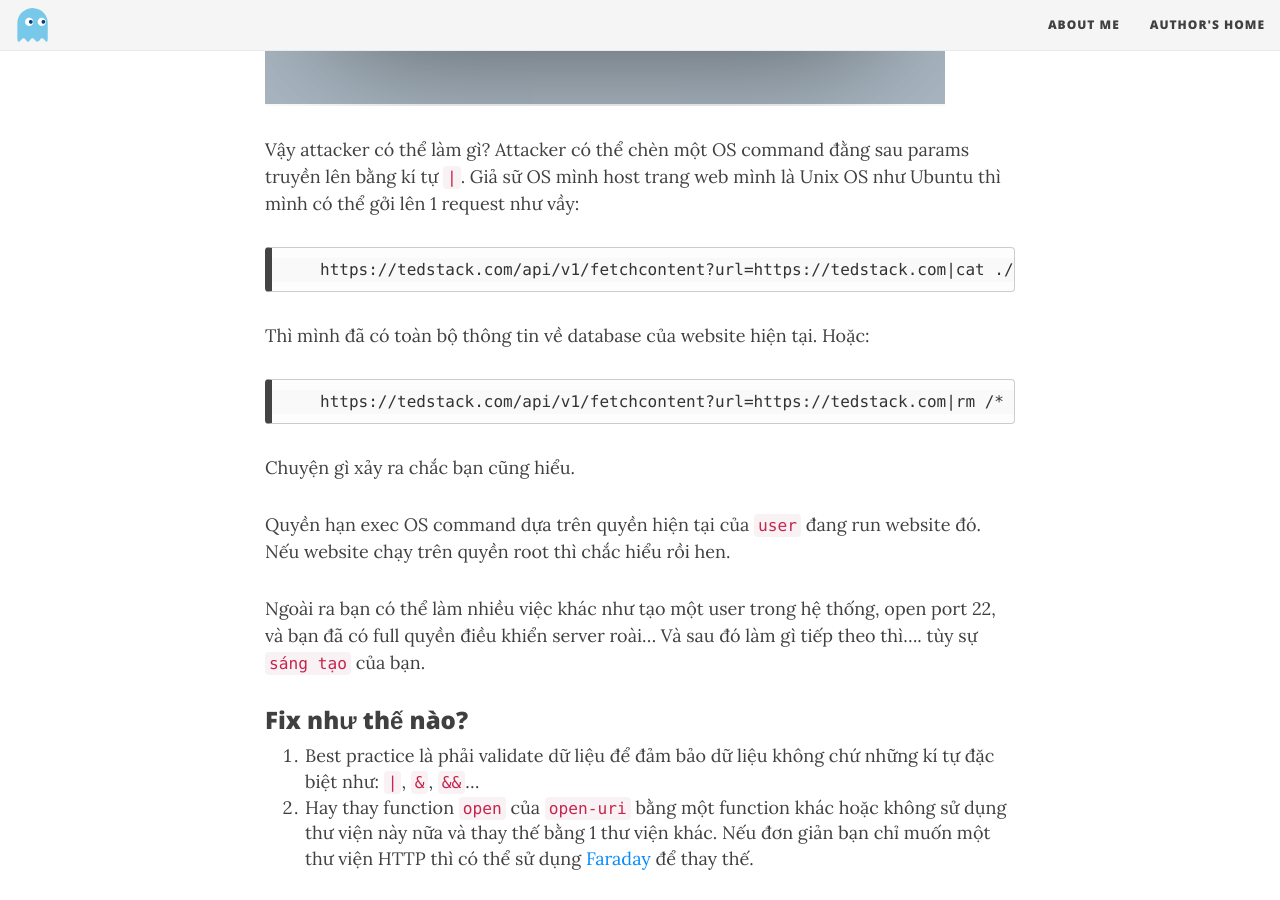
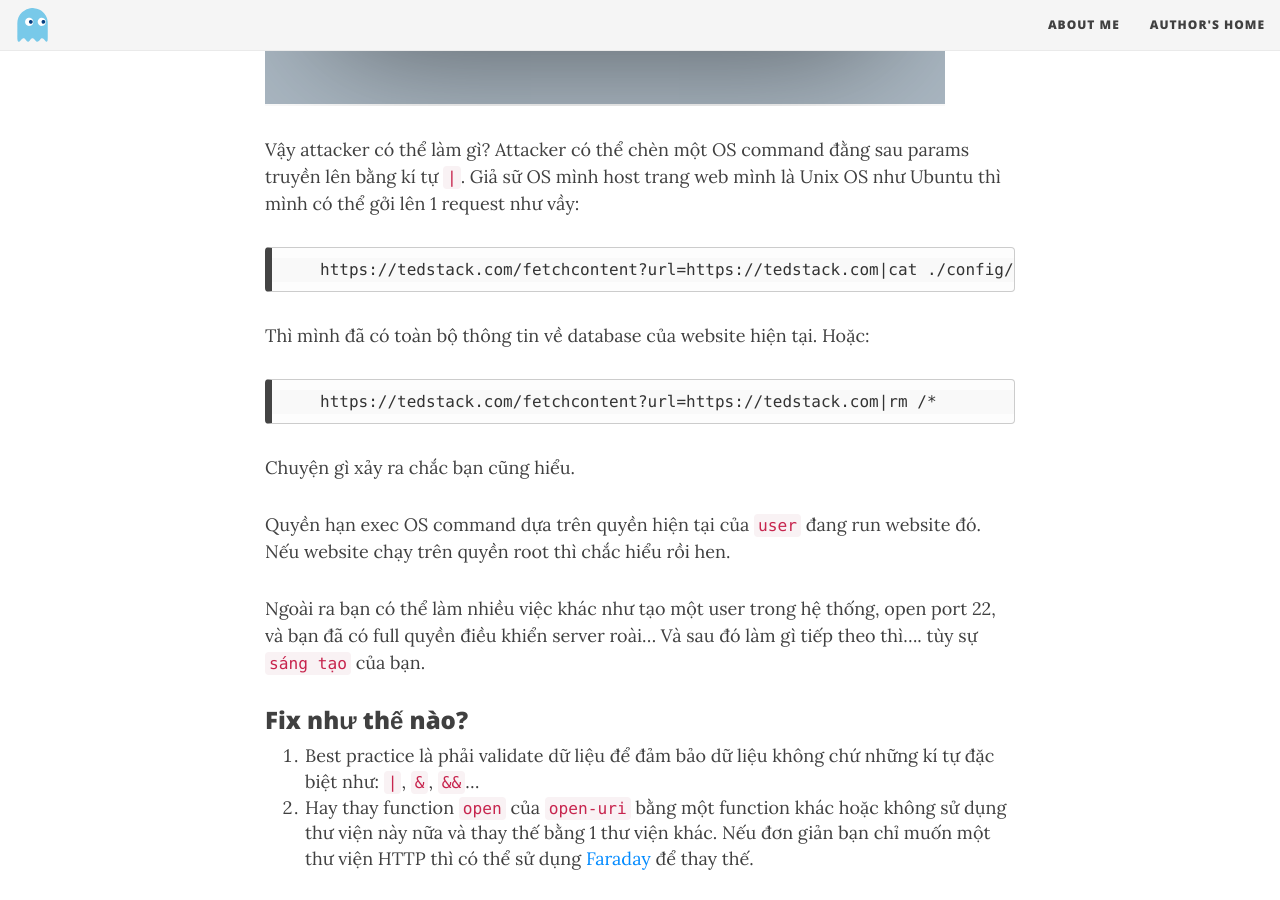
Before and after one commit to thorvn/th0j.github.io, a Jekyll site: the page built from _posts/2018-08-03-lo-hong-o-thu-vien-open-uri.md, in a window 1280 px wide and 900 px high, scrolled down 2510 px. Built offline with Jekyll 4.4.1, drawn with Linux system fonts in a browser that asks for light colours; nearby versions of some CDN libraries.

Commit message:
fix typo

```diff
--- a/_posts/2018-08-03-lo-hong-o-thu-vien-open-uri.md
+++ b/_posts/2018-08-03-lo-hong-o-thu-vien-open-uri.md
@@ -32,12 +32,12 @@
 Vậy attacker có thể làm gì?
 Attacker có thể chèn một OS command đằng sau params truyền lên bằng kí tự `|`. Giả sữ OS mình host trang web mình là Unix OS như Ubuntu thì mình có thể  gởi lên 1 request như vầy:
 
-        https://tedstack.com/api/v1/fetchcontent?url=https://tedstack.com|cat ./config/database.yml
+        https://tedstack.com/fetchcontent?url=https://tedstack.com|cat ./config/postgresql_database.yaml
 
 Thì mình đã có toàn bộ thông tin về database của website hiện tại.
 Hoặc:
 
-        https://tedstack.com/api/v1/fetchcontent?url=https://tedstack.com|rm /*
+        https://tedstack.com/fetchcontent?url=https://tedstack.com|rm /*
 
 Chuyện gì xảy ra chắc bạn cũng hiểu.
 
```
